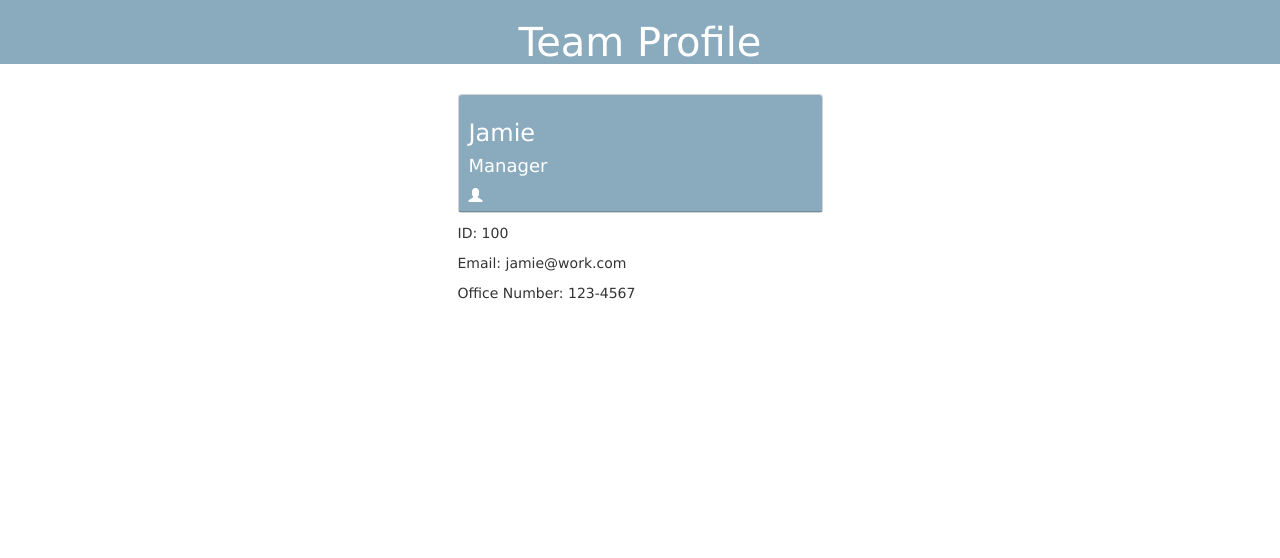
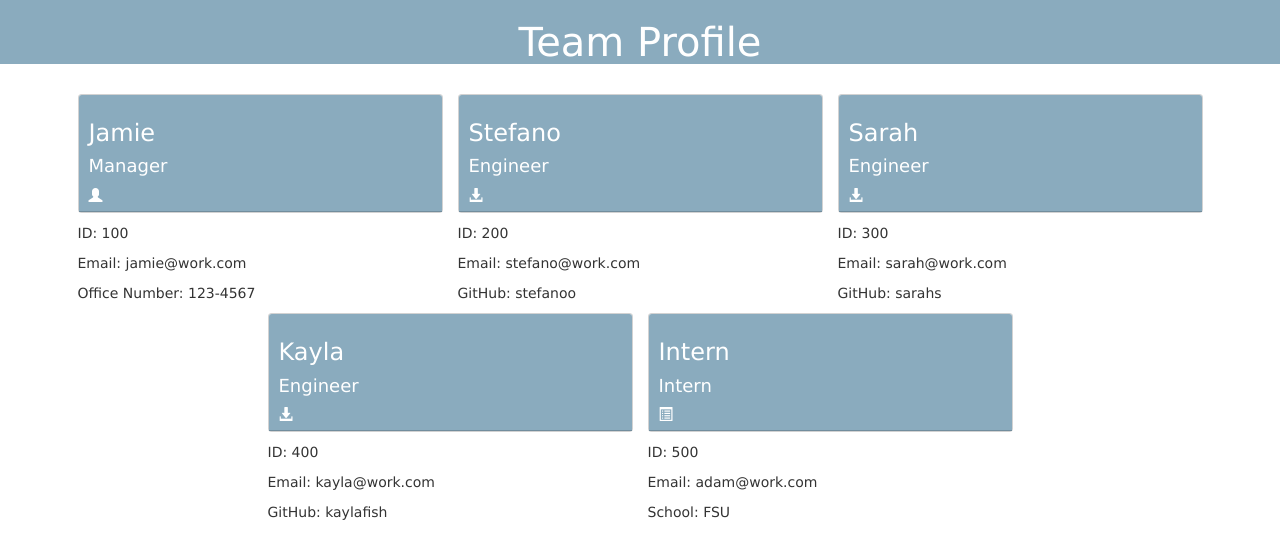
Before and after one commit to megansilva/team-creator, a website: page output/team.html in a window 1280 px wide. Drawn offline with nearby package versions, Linux system fonts and the light colour scheme.

Commit message:
adding finished html with node working

```diff
--- a/output/team.html
+++ b/output/team.html
@@ -33,6 +33,58 @@
                 <p class="eminfo">Email: jamie@work.com</p>
                 <p class="eminfo">Office Number: 123-4567</p>
             </div>
+        </div><div class="col-4">
+            <div class="card mx-auto mb-3">
+                <div class="card-header">
+                    <h3>Stefano</h3>
+                    <h4>Engineer</h4><i class="glyphicon glyphicon-download-alt"></i>
+                </div>
+            </div>
+
+            <div class="card-info">
+                <p class="eminfo">ID: 200</p>
+                <p class="eminfo">Email: stefano@work.com</p>
+                <p class="eminfo">GitHub: stefanoo </p>
+            </div>
+        </div><div class="col-4">
+            <div class="card mx-auto mb-3">
+                <div class="card-header">
+                    <h3>Sarah</h3>
+                    <h4>Engineer</h4><i class="glyphicon glyphicon-download-alt"></i>
+                </div>
+            </div>
+
+            <div class="card-info">
+                <p class="eminfo">ID: 300</p>
+                <p class="eminfo">Email: sarah@work.com</p>
+                <p class="eminfo">GitHub: sarahs </p>
+            </div>
+        </div><div class="col-4">
+            <div class="card mx-auto mb-3">
+                <div class="card-header">
+                    <h3>Kayla</h3>
+                    <h4>Engineer</h4><i class="glyphicon glyphicon-download-alt"></i>
+                </div>
+            </div>
+
+            <div class="card-info">
+                <p class="eminfo">ID: 400</p>
+                <p class="eminfo">Email: kayla@work.com</p>
+                <p class="eminfo">GitHub: kaylafish </p>
+            </div>
+        </div><div class="col-4">
+            <div class="card mx-auto mb-3">
+                <div class="card-header">
+                    <h3>Intern</h3>
+                    <h4>Intern</h4><i class="glyphicon glyphicon-list-alt"></i>
+                </div>
+            </div>
+
+            <div class="card-info">
+                <p class="eminfo">ID:  500</p>
+                <p class="eminfo">Email: adam@work.com</p>
+                <p class="eminfo">School: FSU </p>
+            </div>
         </div></div>
 
         </div>
```
